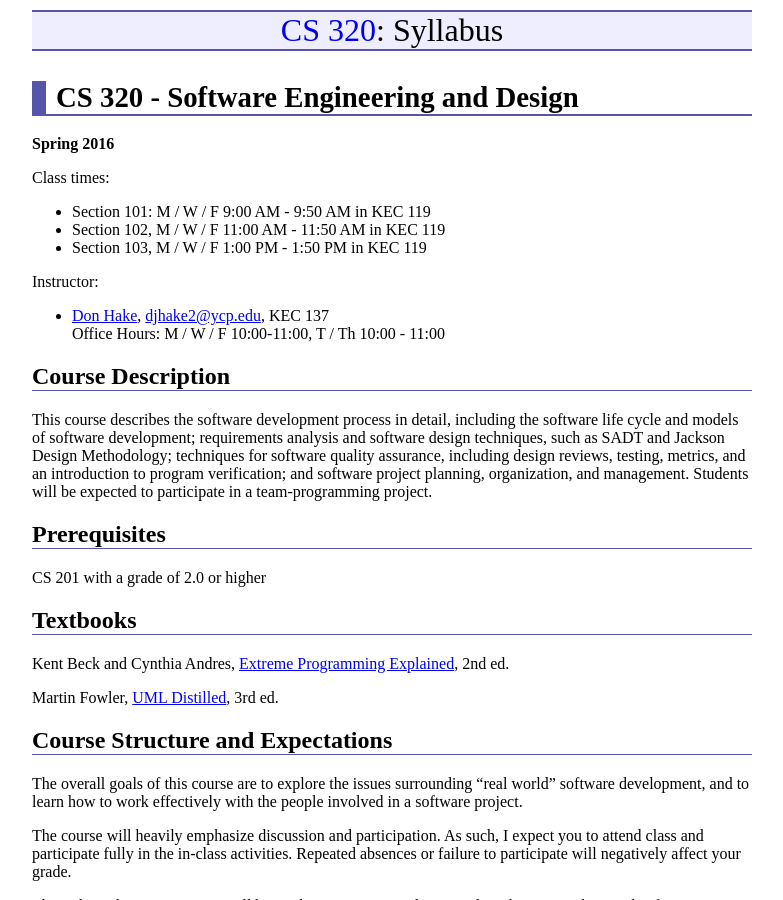
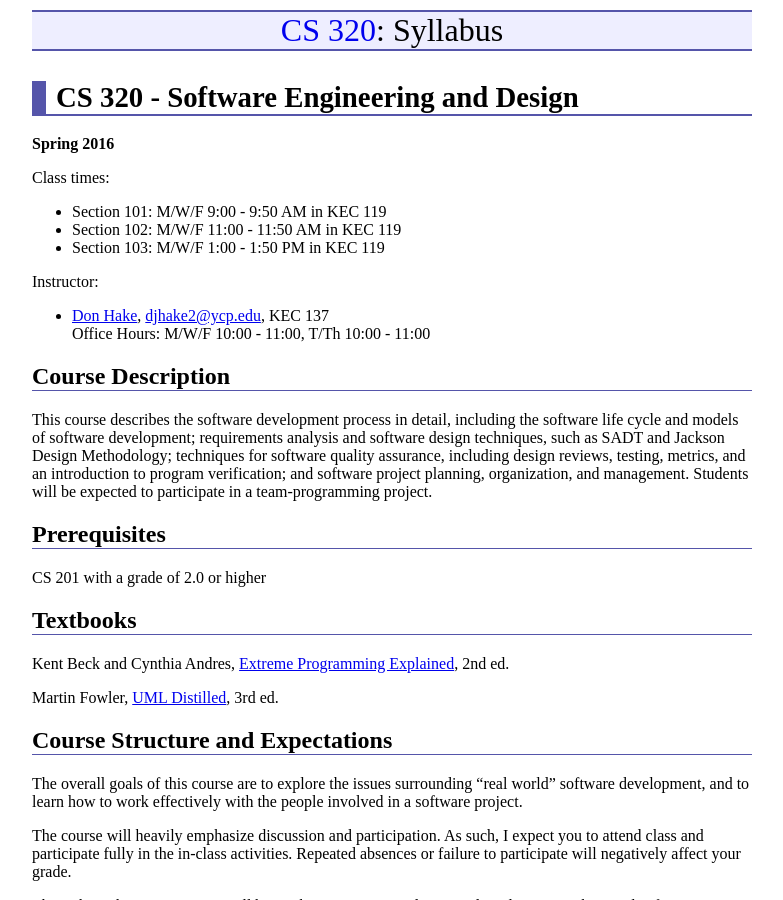
Before and after one commit to ycpcs/cs320-spring2016, a Jekyll site: the page built from syllabus.md, in a window 1280 px wide and 900 px high. Shown: the whole window, without its empty margins (248-1031 px from the left). Built offline with Jekyll 4.4.1, drawn with Linux system fonts in a browser that asks for light colours; Markdown is read by kramdown in place of the engine named in the settings.

```diff
--- a/syllabus.md
+++ b/syllabus.md
@@ -10,13 +10,13 @@ CS 320 - Software Engineering and Design
 
 Class times:
 
-- Section 101: M / W / F  9:00 AM -  9:50 AM in KEC 119
-- Section 102, M / W / F 11:00 AM - 11:50 AM in KEC 119
-- Section 103, M / W / F  1:00 PM -  1:50 PM in KEC 119
+- Section 101: M/W/F  9:00 -  9:50 AM in KEC 119
+- Section 102: M/W/F 11:00 - 11:50 AM in KEC 119
+- Section 103: M/W/F  1:00 -  1:50 PM in KEC 119
 
 Instructor:
 
--   [Don Hake](http://faculty.ycp.edu/~djhake2/), <djhake2@ycp.edu>, KEC 137 <br /> Office Hours: M / W / F 10:00-11:00, T / Th 10:00 - 11:00
+-   [Don Hake](http://faculty.ycp.edu/~djhake2/), <djhake2@ycp.edu>, KEC 137 <br /> Office Hours: M/W/F 10:00 - 11:00, T/Th 10:00 - 11:00
 
 Course Description
 ------------------
```
